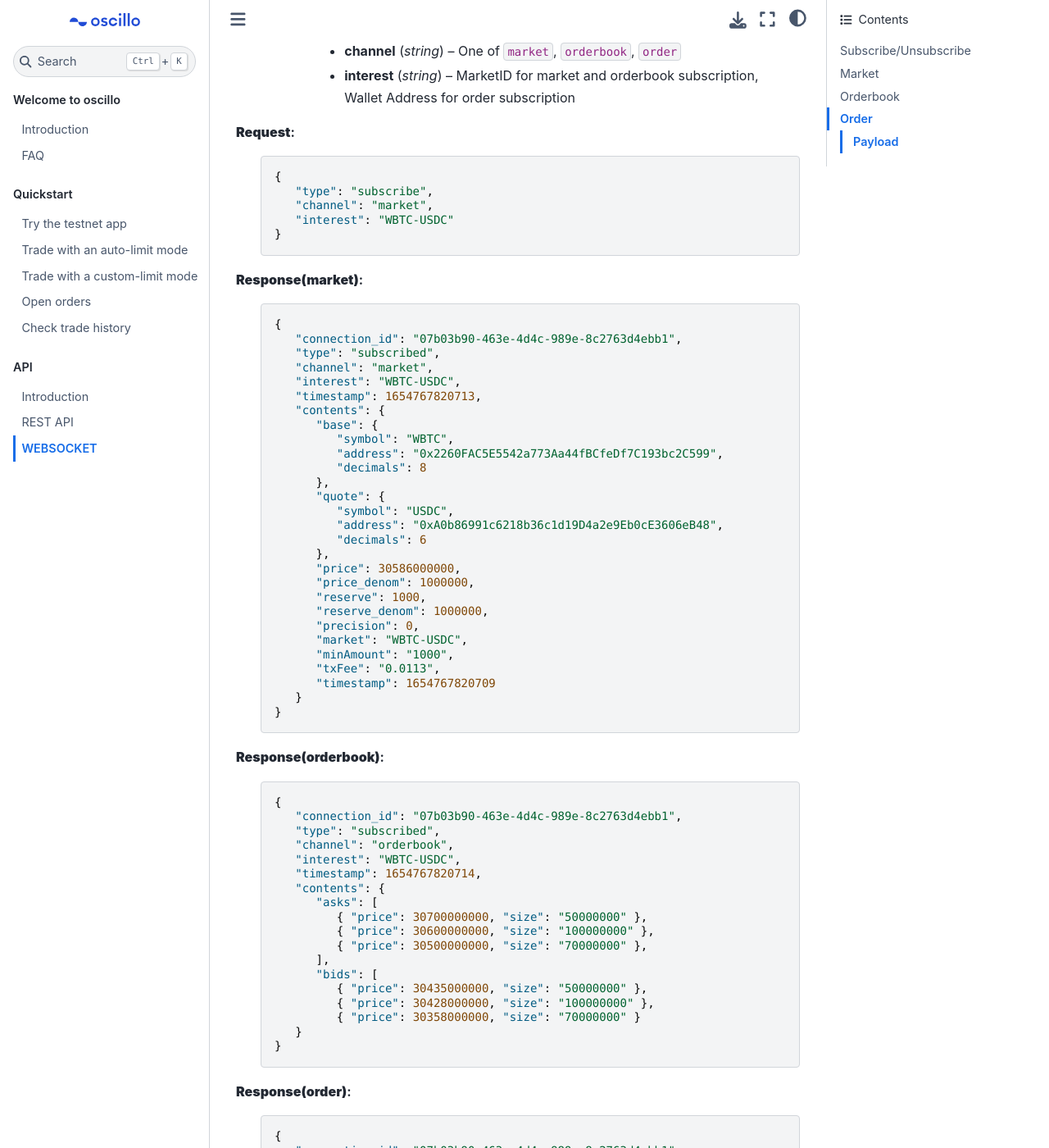
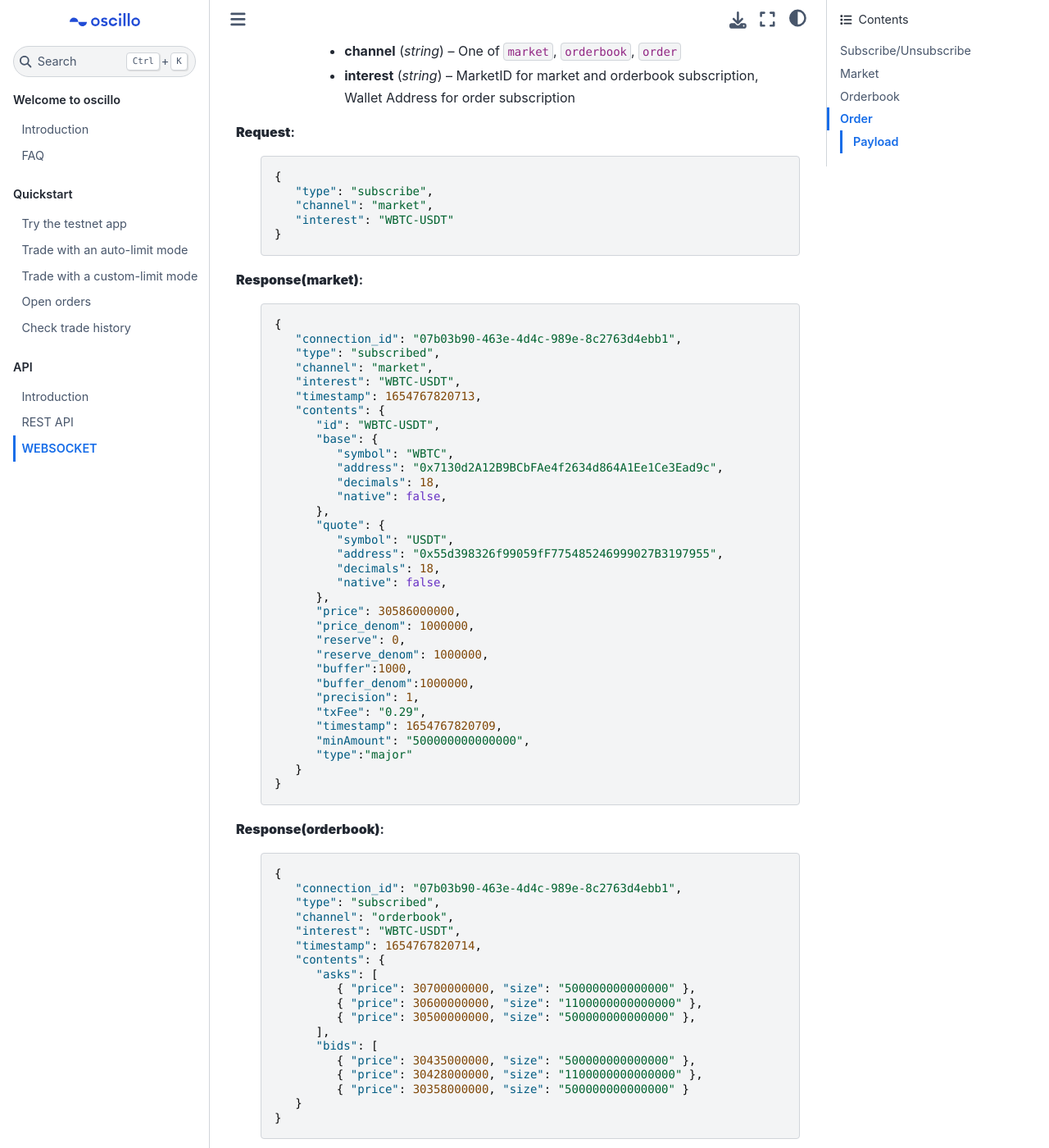
Before and after one commit to oscillo-finance/Docs, a Sphinx documentation site: the page built from docs/source/api/ws.rst, in a window 1280 px wide and 1400 px high, scrolled down 439 px. Shown: the whole window at 82% size. Built offline with Sphinx 7.4.7 and the Sphinx Book theme 1.1.4, drawn with Linux system fonts in a browser that asks for light colours; some of the changed text lies outside the part shown.

```diff
--- a/docs/source/api/ws.rst
+++ b/docs/source/api/ws.rst
@@ -33,7 +33,7 @@ Subscribe
       {
          "type": "subscribe",
          "channel": "market",
-         "interest": "WBTC-USDC"
+         "interest": "WBTC-USDT"
       }
 
 
@@ -44,28 +44,33 @@ Subscribe
          "connection_id": "07b03b90-463e-4d4c-989e-8c2763d4ebb1",
          "type": "subscribed",
          "channel": "market",
-         "interest": "WBTC-USDC",
+         "interest": "WBTC-USDT",
          "timestamp": 1654767820713,
          "contents": {
+            "id": "WBTC-USDT",
             "base": {
                "symbol": "WBTC",
-               "address": "0x2260FAC5E5542a773Aa44fBCfeDf7C193bc2C599",
-               "decimals": 8
+               "address": "0x7130d2A12B9BCbFAe4f2634d864A1Ee1Ce3Ead9c",
+               "decimals": 18,
+               "native": false,
             },
             "quote": {
-               "symbol": "USDC",
-               "address": "0xA0b86991c6218b36c1d19D4a2e9Eb0cE3606eB48",
-               "decimals": 6
+               "symbol": "USDT",
+               "address": "0x55d398326f99059fF775485246999027B3197955",
+               "decimals": 18,
+               "native": false,
             },
             "price": 30586000000,
             "price_denom": 1000000,
-            "reserve": 1000,
+            "reserve": 0,
             "reserve_denom": 1000000,
-            "precision": 0,
-            "market": "WBTC-USDC",
-            "minAmount": "1000",
-            "txFee": "0.0113",
-            "timestamp": 1654767820709
+            "buffer":1000,
+            "buffer_denom":1000000,
+            "precision": 1,
+            "txFee": "0.29",
+            "timestamp": 1654767820709,
+            "minAmount": "500000000000000",
+            "type":"major"
          }
       }
 
@@ -78,18 +83,18 @@ Subscribe
          "connection_id": "07b03b90-463e-4d4c-989e-8c2763d4ebb1",
          "type": "subscribed",
          "channel": "orderbook",
-         "interest": "WBTC-USDC",
+         "interest": "WBTC-USDT",
          "timestamp": 1654767820714,
          "contents": {
             "asks": [
-               { "price": 30700000000, "size": "50000000" },
-               { "price": 30600000000, "size": "100000000" },
-               { "price": 30500000000, "size": "70000000" },
+               { "price": 30700000000, "size": "500000000000000" },
+               { "price": 30600000000, "size": "1100000000000000" },
+               { "price": 30500000000, "size": "500000000000000" },
             ],
             "bids": [
-               { "price": 30435000000, "size": "50000000" },
-               { "price": 30428000000, "size": "100000000" },
-               { "price": 30358000000, "size": "70000000" }
+               { "price": 30435000000, "size": "500000000000000" },
+               { "price": 30428000000, "size": "1100000000000000" },
+               { "price": 30358000000, "size": "500000000000000" }
          }
       }
 
@@ -108,11 +113,11 @@ Subscribe
             {
                "key": "{order}:21",
                "account": "YOUR_ADDRESS",
-               "market": "WBTC-USDC",
+               "market": "WBTC-USDT",
                "side": 20,
                "lprice": 30285000000,
                "status": 1,
-               "amount": "200000000",
+               "amount": "1000000000000000000",
                "filled": "0",
                "pending": "0",
                "unwrap": 0
@@ -120,11 +125,11 @@ Subscribe
             {
                "key": "{order}:13",
                "account": "YOUR_ADDRESS",
-               "market": "WBTC-USDC",
+               "market": "WBTC-USDT",
                "side": 20,
                "lprice": 30332000000,
                "status": 1,
-               "amount": "100000000",
+               "amount": "2000000000000000000",
                "filled": "0",
                "pending": "0",
                "unwrap": 0
@@ -150,7 +155,7 @@ Unsubscribe
       {
          "type": "unsubscribe",
          "channel": "market",
-         "interest": "WBTC-USDC"
+         "interest": "WBTC-USDT"
       }
 
 **Response**:
@@ -160,7 +165,7 @@ Unsubscribe
          "connection_id": "07b03b90-463e-4d4c-989e-8c2763d4ebb1",
          "type": "unsubscribed",
          "channel": "market",
-         "interest": "WBTC-USDC",
+         "interest": "WBTC-USDT",
          "timestamp": 1654767820714
       }
 
@@ -178,27 +183,32 @@ Payload
          "connection_id": "07b03b90-463e-4d4c-989e-8c2763d4ebb1",
          "type": "update", // update only
          "channel": "market",
-         "interest": "WBTC-USDC",
+         "interest": "WBTC-USDT",
          "contents": {
                "base":{
-                  "symbol":"WBTC",
-                  "address":"0x2260FAC5E5542a773Aa44fBCfeDf7C193bc2C599",
-                  "decimals":8
+                  "symbol": "WBTC",
+                  "address": "0x7130d2A12B9BCbFAe4f2634d864A1Ee1Ce3Ead9c",
+                  "decimals": 18,
+                  "native": false
                },
                "quote":{
-                  "symbol":"USDC",
-                  "address":"0xA0b86991c6218b36c1d19D4a2e9Eb0cE3606eB48",
-                  "decimals":6
+                  "symbol": "USDT",
+                  "address": "0x55d398326f99059fF775485246999027B3197955",
+                  "decimals": 18,
+                  "native": false
                },
-               "price":30986000000,
-               "price_denom":1000000,
-               "reserve":1000,
-               "reserve_denom":1000000,
-               "precision": 0,
-               "market":"WBTC-USDC",
-               "minAmount":"1000",
-               "txFee":"0.0113",
-               "timestamp":1654767820709
+               "price": 30986000000,
+               "price_denom": 1000000,
+               "reserve": 0,
+               "reserve_denom": 1000000,
+               "buffer": 1000,
+               "buffer_denom": 1000000,
+               "precision": 1,
+               "market": "WBTC-USDT",
+               "minAmount": "500000000000000",
+               "txFee": "0.29",
+               "timestamp": 1654767820709,
+               "type": "major"
          }
          "timestamp": 1654767820714
       }
@@ -217,9 +227,9 @@ Payload
          "connection_id": "07b03b90-463e-4d4c-989e-8c2763d4ebb1",
          "type": "update", // update only
          "channel": "orderbook",
-         "interest": "WBTC-USDC",
+         "interest": "WBTC-USDT",
          "contents": {
-              "asks": [{ "price": 30700000000, "size": "10000000" }] // size 0 for removal
+              "asks": [{ "price": 30700000000, "size": "1000000000000000000" }] // size 0 for removal
          }
          "timestamp": 1654767820714
       }
@@ -243,11 +253,11 @@ Payload
             {
                "key": "{order}:21",
                "account": "user address",
-               "market": "WBTC-USDC",
+               "market": "WBTC-USDT",
                "side": 20,
                "lprice": 30285000000,
                "status": 1,
-               "amount": "200000000",
+               "amount": "1000000000000000000",
                "filled": "0",
                "pending": "0",
                "unwrap": 0
@@ -266,11 +276,11 @@ Payload
             {
                "key": "{order}:21",
                "account": "user address",
-               "market": "WBTC-USDC",
+               "market": "WBTC-USDT",
                "side": 20,
                "lprice": 30285000000,
                "status": 1,
-               "amount": "200000000",
+               "amount": "1000000000000000000",
                "filled": "0",
                "pending": "0",
                "unwrap": 0
@@ -289,11 +299,11 @@ Payload
             {
                "key": "{order}:21",
                "account": "user address",
-               "market": "WBTC-USDC",
+               "market": "WBTC-USDT",
                "side": 20,
                "lprice": 30285000000,
                "status": 1,
-               "amount": "200000000",
+               "amount": "1000000000000000000",
                "filled": "0",
                "pending": "0",
                "unwrap": 0
```
Also changed, not shown: docs/source/api/introduction.rst (+47 -39 lines), docs/source/api/rest.rst (+34 -26 lines).
